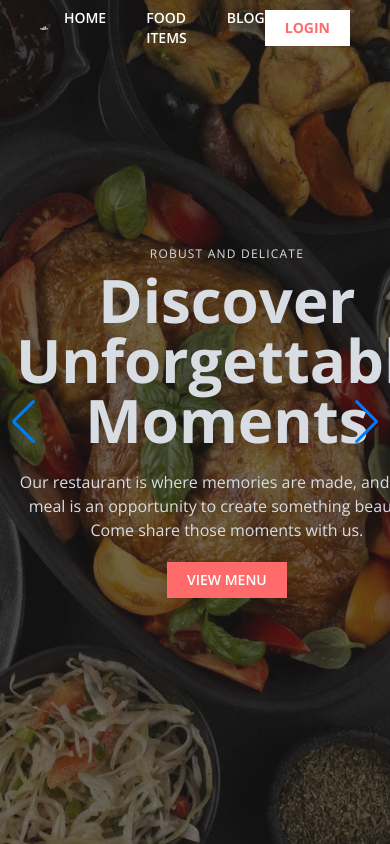
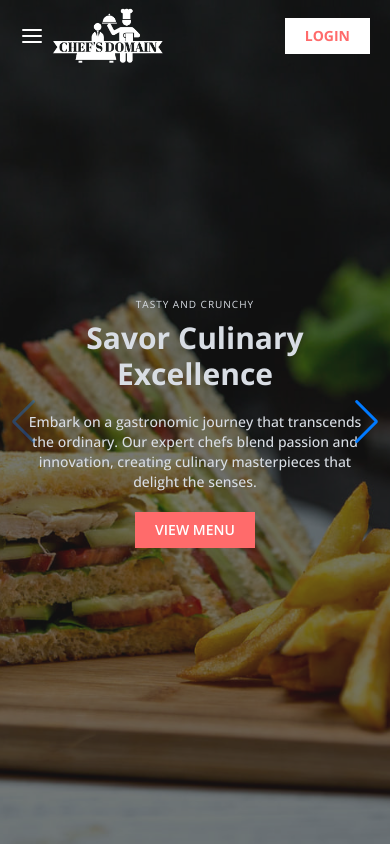
Before and after one commit to Mehedi0101/chefs-domain-client, a React (Vite) app: page / in a window 390 px wide. Built offline with nearby package versions, Linux system fonts and the light colour scheme.

Commit message:
navbar made responsive

```diff
--- a/package.json
+++ b/package.json
@@ -12,6 +12,7 @@
   "dependencies": {
     "react": "^18.2.0",
     "react-dom": "^18.2.0",
+    "react-icons": "^4.11.0",
     "react-router-dom": "^6.18.0",
     "swiper": "^11.0.3"
   },
--- a/src/components/home/Slider.jsx
+++ b/src/components/home/Slider.jsx
@@ -21,7 +21,7 @@ const Slider = () => {
                 spaceBetween={30}
                 centeredSlides={true}
                 autoplay={{
-                    delay: 4000,
+                    delay: 10000,
                     disableOnInteraction: false,
                 }}
                 pagination={{
@@ -36,9 +36,9 @@ const Slider = () => {
                         <div className="hero-overlay bg-opacity-60 bg-[#1C1C1C]"></div>
                         <div className="hero-content text-center text-neutral-content">
                             <div className="max-w-lg">
-                                <h5 className='text-xs tracking-widest font-light mb-2'>TASTY AND CRUNCHY</h5>
-                                <h1 className="mb-5 text-6xl font-bold">Savor Culinary Excellence</h1>
-                                <p className="mb-5">Indulge in a world of flavors as we craft dishes that tell stories on every plate. Join us for an unforgettable dining experience.</p>
+                                <h5 className='lg:text-xs text-[10px] tracking-widest font-light mb-2'>TASTY AND CRUNCHY</h5>
+                                <h1 className="mb-5 xl:text-6xl lg:text-5xl md:text-4xl text-3xl font-bold">Savor Culinary Excellence</h1>
+                                <p className="mb-5 lg:text-base text-sm font-medium">Embark on a gastronomic journey that transcends the ordinary. Our expert chefs blend passion and innovation, creating culinary masterpieces that delight the senses.</p>
                                 <button onClick={handleViewMenu} className="px-5 py-2 font-semibold text-sm bg-primary text-white hover:bg-white hover:text-primary active:scale-95 transition-all">VIEW MENU</button>
                             </div>
                         </div>
@@ -50,9 +50,9 @@ const Slider = () => {
                         <div className="hero-overlay bg-opacity-60 bg-[#1C1C1C]"></div>
                         <div className="hero-content text-center text-neutral-content">
                             <div className="max-w-lg">
-                                <h5 className='text-xs tracking-widest font-light mb-2'>ROBUST AND DELICATE</h5>
-                                <h1 className="mb-5 text-6xl font-bold">Discover Unforgettable Moments</h1>
-                                <p className="mb-5">Our restaurant is where memories are made, and every meal is an opportunity to create something beautiful. Come share those moments with us.</p>
+                                <h5 className='lg:text-xs text-[10px] tracking-widest font-light mb-2'>ROBUST AND DELICATE</h5>
+                                <h1 className="mb-5 xl:text-6xl lg:text-5xl md:text-4xl text-3xl font-bold">Discover Unforgettable Moments</h1>
+                                <p className="mb-5 lg:text-base text-sm font-medium">Our restaurant is where memories are made, and every meal is an opportunity to create something beautiful. Come share those moments with us.</p>
                                 <button onClick={handleViewMenu} className="px-5 py-2 font-semibold text-sm bg-primary text-white hover:bg-white hover:text-primary active:scale-95 transition-all">VIEW MENU</button>
                             </div>
                         </div>
@@ -64,9 +64,9 @@ const Slider = () => {
                         <div className="hero-overlay bg-opacity-60 bg-[#1C1C1C]"></div>
                         <div className="hero-content text-center text-neutral-content">
                             <div className="max-w-lg">
-                                <h5 className='text-xs tracking-widest font-light mb-2'>LUSH AND AROMATIC</h5>
-                                <h1 className="mb-5 text-6xl font-bold">Elevate Your Senses</h1>
-                                <p className="mb-5">At <span className='font-bold'>CHEF&apos;S DOMAIN</span> , we believe in the power of taste and presentation. Immerse yourself in an extraordinary culinary journey that awakens your senses.</p>
+                                <h5 className='lg:text-xs text-[10px] tracking-widest font-light mb-2'>LUSH AND AROMATIC</h5>
+                                <h1 className="mb-5 xl:text-6xl lg:text-5xl md:text-4xl text-3xl font-bold">Elevate Your Senses</h1>
+                                <p className="mb-5 lg:text-base text-sm font-medium">At <span className='font-bold'>CHEF&apos;S DOMAIN</span> , we believe in the power of taste and presentation. Immerse yourself in an extraordinary culinary journey that awakens your senses.</p>
                                 <button onClick={handleViewMenu} className="px-5 py-2 font-semibold text-sm bg-primary text-white hover:bg-white hover:text-primary active:scale-95 transition-all">VIEW MENU</button>
                             </div>
                         </div>
--- a/src/components/main-layout/Navbar.jsx
+++ b/src/components/main-layout/Navbar.jsx
@@ -1,16 +1,21 @@
+import { useState } from "react";
+import { FiMenu } from "react-icons/fi";
 import logo from "../../assets/logo/chefs-domain-logo.png";
+import { Link } from "react-router-dom";
 
 const Navbar = () => {
+    const [showMenu, setShowMenu] = useState(false);
+
     const links = <>
-    <li>HOME</li>
-    <li>FOOD ITEMS</li>
-    <li>BLOG</li>
+        <li>HOME</li>
+        <li>FOOD ITEMS</li>
+        <li>BLOG</li>
     </>
 
     return (
         <>
             {/* large device */}
-            <div className="absolute flex justify-between items-center text-white px-10 py-2 text-sm font-semibold z-10 w-full max-w-screen-2xl">
+            <div className="hidden absolute lg:flex justify-between items-center text-white px-10 py-2 text-sm font-semibold z-10 w-full max-w-screen-2xl">
                 <div className="flex-[1] text-left">
                     <img className="w-40 max-w-[33%]" src={logo} alt="" />
                 </div>
@@ -22,9 +27,25 @@ const Navbar = () => {
                 </div>
 
                 <div className="flex-[1] text-right">
-                    <button className="px-5 py-2 font-bold bg-white text-primary hover:bg-primary hover:text-white">LOGIN</button>
+                    <button className="px-5 py-2 font-bold bg-white text-primary hover:bg-primary hover:text-white active:scale-95 transition-all">LOGIN</button>
                 </div>
             </div>
+
+            {/* medium device */}
+            <div className={`absolute z-10 flex items-center justify-between lg:hidden md:px-10 px-5 py-2 text-white w-full`}>
+                <div className="flex sm:gap-5 gap-2 items-center">
+                    <FiMenu onClick={() => setShowMenu(!showMenu)} className="text-2xl cursor-pointer" />
+                    <Link to='/'><img className="h-14 max-w-full cursor-pointer" src={logo} alt="" /></Link>
+                </div>
+                <div className={`${showMenu ? 'flex' : 'hidden'} flex-col absolute top-16 bg-[#000000BB] px-8 py-5 rounded space-y-3 z-10 text-white list-none`}>
+                    {
+                        links
+                    }
+                </div>
+                <div className="flex items-center gap-10">
+                    <button className="px-5 py-2 font-bold bg-white text-sm text-primary hover:bg-primary hover:text-white active:scale-95 transition-all">LOGIN</button>
+                </div >
+            </div >
         </>
     );
 };
```
Also changed, not shown: 1 other file (tests, documents, lock files or other folders).
